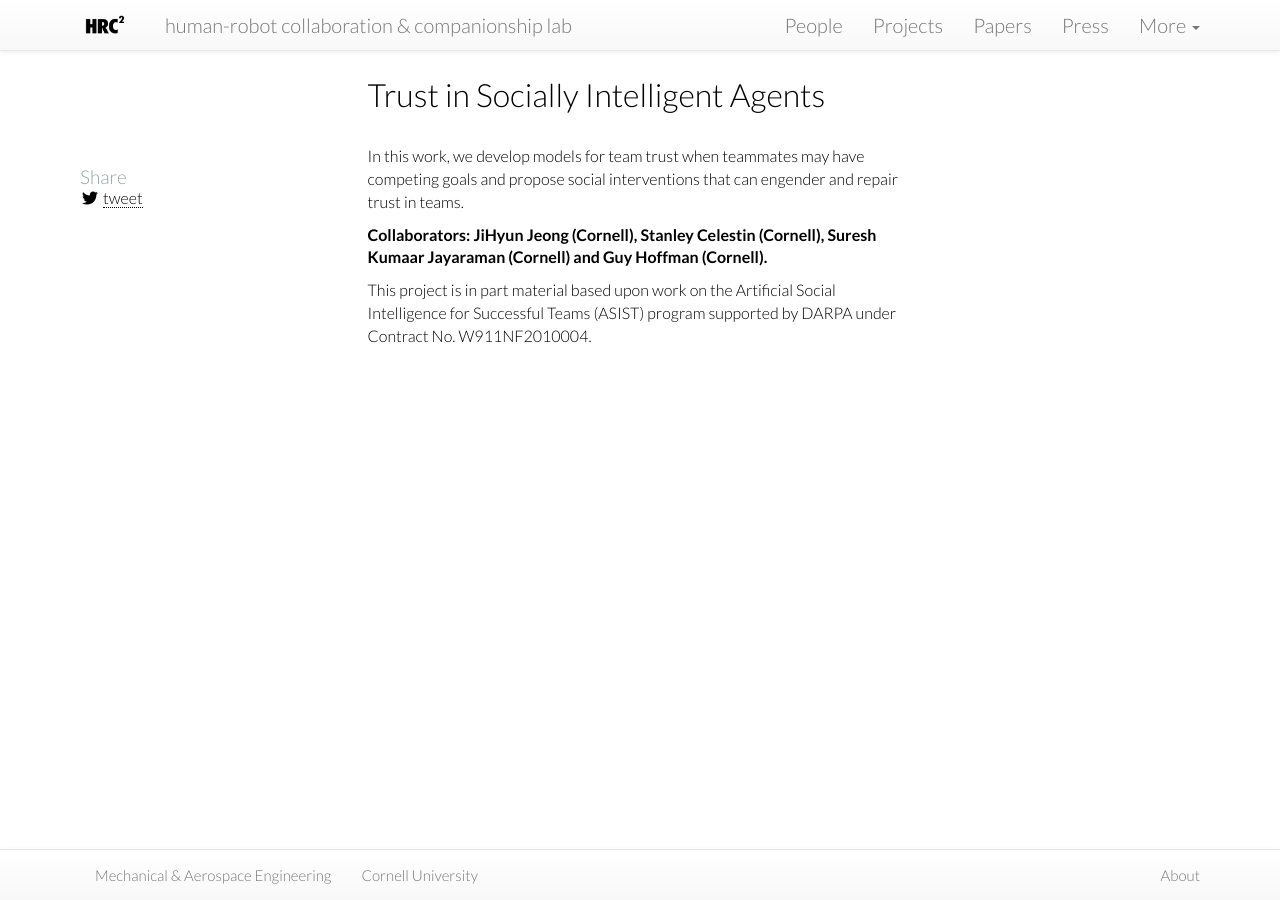
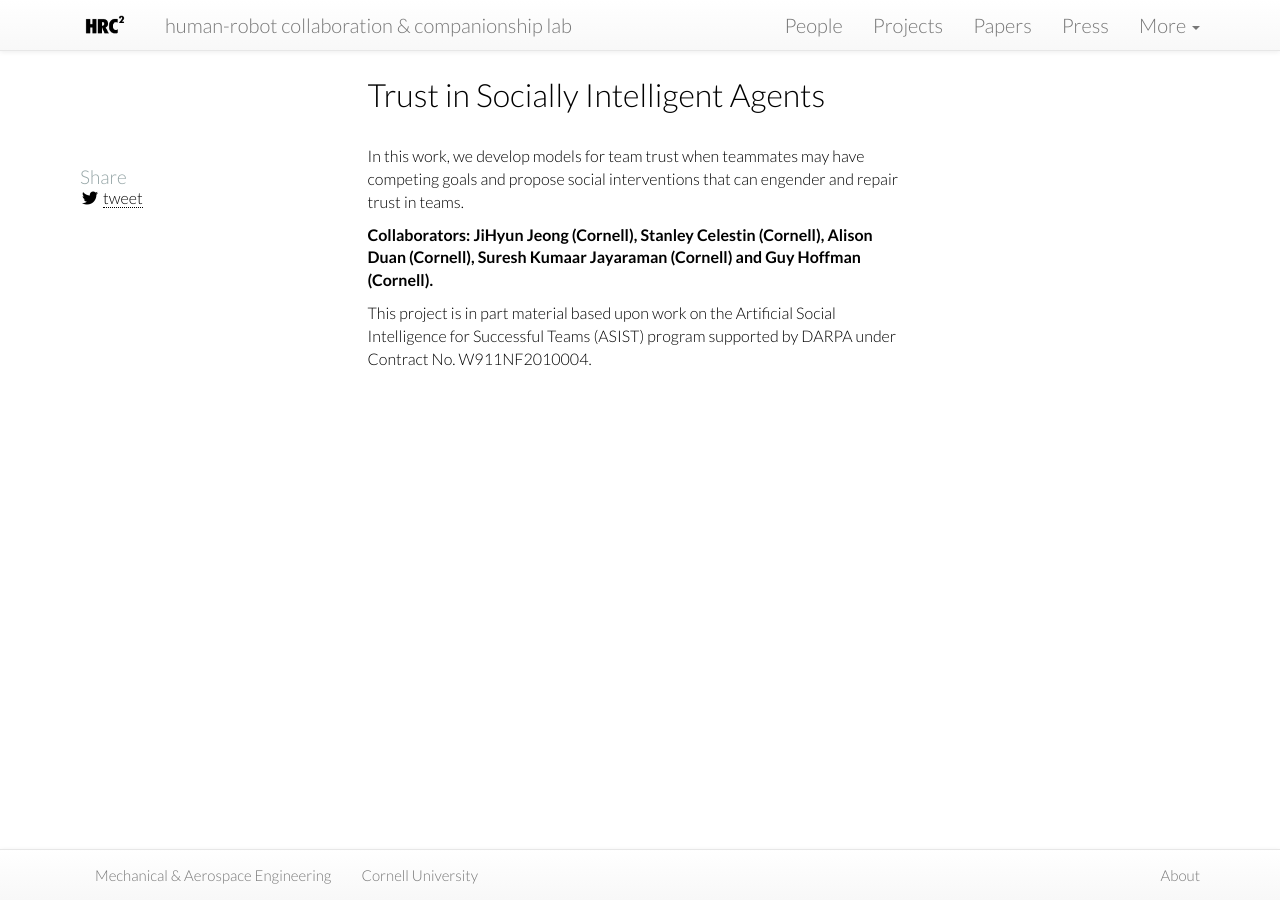
Before and after one commit to hrc2/hrc2.github.io, a Jekyll site: the page built from projects/_posts/2019-12-10-ASIST.md, in a window 1280 px wide. Built offline with Jekyll 4.4.1, drawn with Linux system fonts in a browser that asks for light colours; nearby versions of some CDN libraries; some web fonts are replaced.

Commit message:
add collaborator

```diff
--- a/projects/_posts/2019-12-10-ASIST.md
+++ b/projects/_posts/2019-12-10-ASIST.md
@@ -12,7 +12,7 @@ In this work, we develop models for team trust when teammates may have competing
 
 <!--more-->
 
-**Collaborators: JiHyun Jeong (Cornell), Stanley Celestin (Cornell), Suresh Kumaar Jayaraman (Cornell) and Guy Hoffman (Cornell).**
+**Collaborators: JiHyun Jeong (Cornell), Stanley Celestin (Cornell), Alison Duan (Cornell), Suresh Kumaar Jayaraman (Cornell) and Guy Hoffman (Cornell).**
 
 
 This project is in part material based upon work on the Artificial Social Intelligence for Successful Teams (ASIST) program supported by DARPA under Contract No. W911NF2010004.
```
